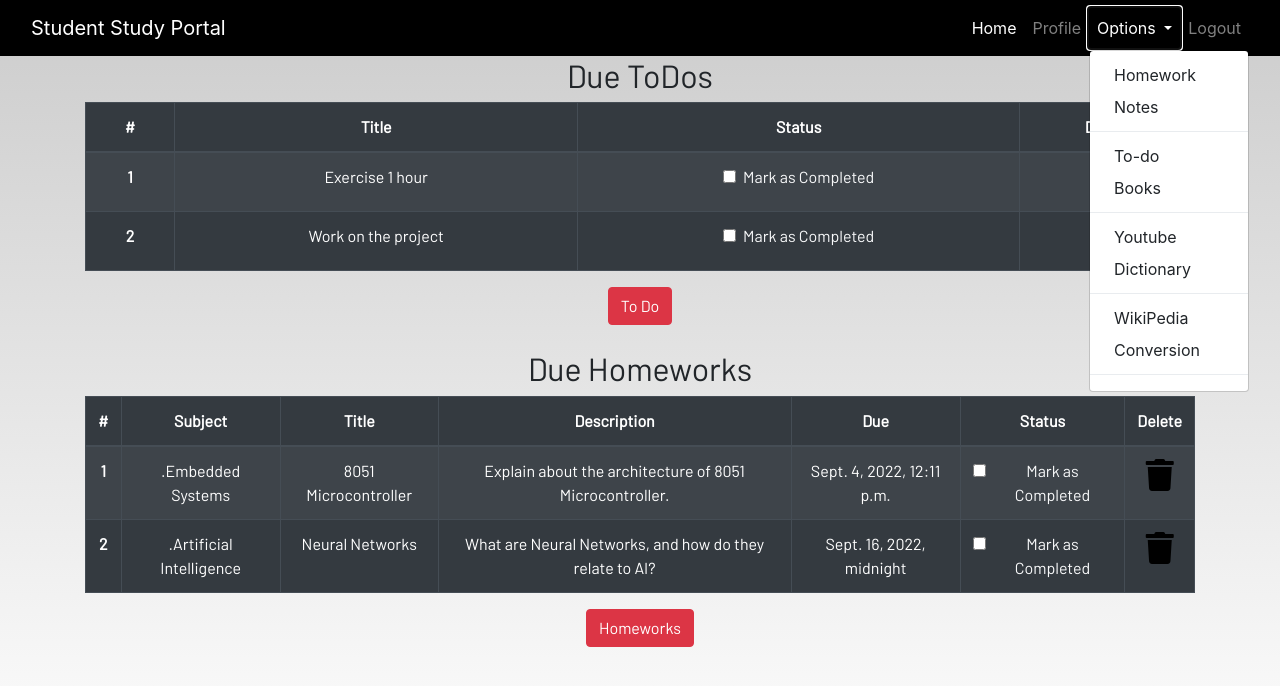
After one commit to nirojfloyd/Django-Student_Study_System, a Django app: page /profile/ in a window 1280 px wide, after a click on "Options". The commit adds this page. Shown: the top 686 px of the page. Run offline with Django 4.2, Linux system fonts and the light colour scheme; a user stored in the database is signed in; data comes from the database, SQL or seed files in the repository; both versions use the stored data as it was after the commit; some libraries are stand-ins or nearby versions; some web fonts are replaced.

Commit message:
Final commit for the project-NS

```diff
--- a/studentstudyportal/dashboard/templates/dashboard/base.html
+++ b/studentstudyportal/dashboard/templates/dashboard/base.html
@@ -20,17 +20,18 @@
   <header>
     <nav class="navbar navbar-expand-lg navbar-dark bg-dark">
       <div class="container-fluid">
-        <a class="navbar-brand" href="#">Student Study Portal</a>        <button class="navbar-toggler" type="button" data-bs-toggle="collapse" data-bs-target="#navbarSupportedContent"
+        <a class="navbar-brand" href="{% url 'home' %}">Student Study Portal</a>        <button class="navbar-toggler" type="button" data-bs-toggle="collapse" data-bs-target="#navbarSupportedContent"
           aria-controls="navbarSupportedContent" aria-expanded="false" aria-label="Toggle navigation">
           <span class="navbar-toggler-icon"></span>
         </button>
         <div class="collapse navbar-collapse justify-content-end" id="navbarSupportedContent">
           <ul class="navbar-nav mb-2 mb-lg-0">
             <li class="nav-item">
-              <a class="nav-link active" aria-current="page" href="#">Home</a>
+              <a class="nav-link active" aria-current="page" href="{% url 'home' %}">Home</a>
             </li>
+            {% if request.user.is_authenticated %}
             <li class="nav-item">
-              <a class="nav-link" href="#">Profile</a>
+              <a class="nav-link" href="{% url 'profile' %}">Profile</a>
             </li>
             <li class="nav-item dropdown">
               <a class="nav-link dropdown-toggle" href="#" id="navbarDropdown" role="button" data-toggle="dropdown"
@@ -38,31 +39,33 @@
                 Options
               </a>
               <div class="dropdown-menu" aria-labelledby="navbarDropdown">
-                <a class="dropdown-item" href="#">Homework</a>
-                <a class="dropdown-item" href="#">Notes</a>
+                <a class="dropdown-item" href="{% url 'homework' %}">Homework</a>
+                <a class="dropdown-item" href="{% url 'notes' %}">Notes</a>
                 <div class="dropdown-divider"></div>
 
-                <a class="dropdown-item" href="#">To-do</a>
-                <a class="dropdown-item" href="#">Books</a>
+                <a class="dropdown-item" href="{% url 'todo' %}">To-do</a>
+                <a class="dropdown-item" href="{% url 'books' %}">Books</a>
                 <div class="dropdown-divider"></div>
-                <a class="dropdown-item" href="#">Youtube</a>
-                <a class="dropdown-item" href="#">Dictionary</a>
+                <a class="dropdown-item" href="{% url 'youtube' %}">Youtube</a>
+                <a class="dropdown-item" href="{% url 'dictionary' %}">Dictionary</a>
                 <div class="dropdown-divider"></div>
-                <a class="dropdown-item" href="#">WikiPedia</a>
-                <a class="dropdown-item" href="#">Conversion</a>
+                <a class="dropdown-item" href="{% url 'wiki' %}">WikiPedia</a>
+                <a class="dropdown-item" href="{% url 'conversion' %}">Conversion</a>
                 <div class="dropdown-divider"></div>
               </div>
             </li>
 
             <li class="nav-item">
-              <a class="nav-link" href="logout">Logout</a>
+              <a class="nav-link" href="{% url 'logout' %}">Logout</a>
+            </li>
+            {% else %}
+            <li class="nav-item">
+              <a class="nav-link" href="{% url 'register' %}">Register</a>
             </li>
             <li class="nav-item">
-              <a class="nav-link" href="register">Register</a>
+              <a class="nav-link" href="{% url 'login' %}">Login</a>
             </li>
-            <li class="nav-item">
-              <a class="nav-link" href="login">Login</a>
-            </li>
+            {% endif %}
           </ul>
         </div>
       </div>
--- /dev/null
+++ b/studentstudyportal/dashboard/templates/dashboard/profile.html
@@ -0,0 +1,100 @@
+{% extends 'dashboard/base.html' %}
+{% load static %}
+{% load crispy_forms_tags %}
+{% block content %}
+<section class="text-center">
+
+    <div class="container">
+        {% if not todos_done %}
+        <h2>Due ToDos</h2>
+        <table class="table table-striped table-bordered table-hover table-dark">
+            <thead>
+                <tr>
+                    <th scope="col">#</th>
+                    <th scope="col">Title</th>
+                    <th scope="col">Status</th>
+                    <th scope="col">Delete</th>
+                </tr>
+            </thead>
+            <tbody>
+                {% for todo in todos %}
+                <tr>
+                    <th scope="row">{{forloop.counter}}</th>
+                    <td>{{todo.title}}</td>
+                    <td>
+                        <a href="{% url 'update_todo' todo.id %}">
+                            <div class="form-check">
+                                {% if todo.is_finished == True %}
+                                <input class="form-check-input" type="checkbox" value="" checked id=2>
+                                {% else %}
+                                <input class="form-check-input" type="checkbox" value="">
+                                {% endif %}
+                                <label class="form-check-label text-light" for="flexCheckDefault">
+                                    Mark as Completed
+                                </label>
+                            </div>
+                        </a>
+                    </td>
+
+                    <td><a href="{% url 'delete_todo' todo.id %}"><i class="fa fa-trash fa-2x"></i></a></td>
+                </tr>
+                {% endfor %}
+            </tbody>
+        </table>
+    {% else %}
+        <h3>All To dos are completed!!!!</h3>
+{% endif %}
+
+
+        <a href="{% url 'todo' %}" class="btn btn-danger">To Do</a>
+        <br><br>
+        {% if not homework_done %}
+        <h2>Due Homeworks</h2>
+        <table class="table table-striped table-bordered table-hover table-dark">
+            <thead>
+                <tr>
+                    <th scope="col">#</th>
+                    <th scope="col">Subject</th>
+                    <th scope="col">Title</th>
+                    <th scope="col">Description</th>
+                    <th scope="col">Due</th>
+                    <th scope="col">Status</th>
+                    <th scope="col">Delete</th>
+                </tr>
+            </thead>
+            <tbody>
+                {% for homework in homeworks %}
+                <tr>
+                    <th scope="row">{{forloop.counter}}</th>
+                    <td>.{{homework.subject}}</td>
+                    <td>{{homework.title}}</td>
+                    <td>{{homework.description}}</td>
+                    <td>{{homework.due}}</td>
+
+                    <td>
+                        <a href="{% url 'update_homework' homework.id %}">
+                            <div class="form-check">
+                                {% if homework.is_finished == True %}
+                                <input class="form-check-input" type="checkbox" value="" checked>
+                                {% else %}
+                                <input class="form-check-input" type="checkbox" value="">
+                                {% endif %}
+                                <label class="form-check-label text-light" for="flexCheckDefault">
+                                    Mark as Completed
+                                </label>
+                            </div>
+                        </a>
+                    </td>
+                    <td><a href="{% url 'delete_homework' homework.id %}"><i class="fa fa-trash fa-2x"></i></a></td>
+                </tr>
+                {% endfor %}
+            </tbody>
+        </table>
+        {% else %}
+        <h3>All To homeworks are completed!!!!</h3>
+        {% endif %}
+        <a href="{% url 'homework' %}" class="btn btn-danger">Homeworks</a>
+    </div>
+</section>
+
+{% endblock content %}
--- a/studentstudyportal/dashboard/urls.py
+++ b/studentstudyportal/dashboard/urls.py
@@ -13,4 +13,8 @@ urlpatterns = [
     path('todo/',views.todo,name='todo'),
     path('update_todo/<int:pk>/',views.update_todo,name='update_todo'),
     path('delete_todo/<int:pk>/',views.delete_todo,name='delete_todo'),
+    path('books/',views.books,name='books'),\
+    path('dictionary/',views.dictionary,name='dictionary'),
+    path('wiki/',views.wiki,name='wiki'),
+    path('conversion/',views.conversion,name='conversion'),
 ]
--- a/studentstudyportal/dashboard/views.py
+++ b/studentstudyportal/dashboard/views.py
@@ -1,4 +1,5 @@
 from cgitb import text
+from time import time
 from django.shortcuts import redirect, render
 from . forms import *
 from django.views import generic
@@ -10,7 +11,8 @@ from youtubesearchpython import VideosSearch
 from django.contrib import messages
 import requests
 from django.contrib.auth.decorators import login_required
-
+import wikipedia
+import dictionary
 from dashboard.forms import UserRegistrationForm
 
 
@@ -39,7 +41,7 @@ def register(request):
     }
     return render(request,"dashboard/register.html",context)
 
-@login_required
+
 def youtube(request):
     if request.method == 'POST':
         form = DashboardForm(request.POST)
@@ -74,7 +76,7 @@ def youtube(request):
     return render(request,'dashboard/youtube.html',context)
 
 
-
+@login_required
 def notes(request):
     if request.method == 'POST':
         form = NotesForm(request.POST)
@@ -199,3 +201,172 @@ def update_todo(request, pk=None):
 def delete_todo(request,pk=None):
     Todo.objects.get(id=pk).delete()
     return redirect("todo")
+
+
+
+def books(request):
+    if request.method == 'POST':
+        form = DashboardForm(request.POST)
+        text = request.POST['text']
+        url = "https://www.googleapis.com/books/v1/volumes?q="+text
+        #print(url)
+        r = requests.get(url)
+        answer = r.json()
+        result_list = []
+        for i in range(10):
+            result_dict = {
+                'title':answer['items'][i]['volumeInfo']['title'],
+                'subtitle':answer['items'][i]['volumeInfo'].get('subtitle'),
+                'description':answer['items'][i]['volumeInfo'].get('description'),
+                'count':answer['items'][i]['volumeInfo'].get('pageCount'),
+                'categories':answer['items'][i]['volumeInfo'].get('categories'),
+                'rating':answer['items'][i]['volumeInfo'].get('pageRating'),
+                'thumbnail':answer['items'][i]['volumeInfo'].get('imageLinks').get('thumbnail'),
+                'preview':answer['items'][i]['volumeInfo'].get('previewLink')
+            }
+            result_list.append(result_dict)
+            #print(result_list)
+            context = {
+                'form':form,
+                'results':result_list
+            }
+        return render(request,'dashboard/books.html',context)
+    else:
+        form = DashboardForm()
+    context = {'form':form}
+    return render(request,'dashboard/books.html',context)
+
+
+def dictionary(request):
+    if request.method == 'POST':
+        form = DashboardForm(request.POST)
+        text = request.POST['text']
+        url = "https://api.dictionaryapi.dev/api/v2/entries/en/"+text
+        r = requests.get(url)
+        answer = r.json()
+        try:
+            phonetics = answer[0]['phonetics'][0]['text']
+            audio = answer[0]['phonetics'][0]['audio']
+            definition = answer[0]['meanings'][0]['definitions'][0]['definition']
+            example = answer[0]['meanings'][0]['definitions'][0]['example']
+            synonyms = answer[0]['meanings'][0]['definitions'][0]['synonyms']
+            context = {
+                'form':form,
+                'input':text,
+                'phonetics':phonetics,
+                'audio':audio,
+                'definition':definition,
+                'example':example,
+                'synonyms':synonyms
+            }
+        except:
+            context = {
+                'form':form,
+                'input':''
+            }
+        return render(request,'dashboard/dictionary.html',context)
+    else:
+        form = DashboardForm()
+        context = {'form':form}
+    return render(request,'dashboard/dictionary.html',context)
+
+
+def wiki(request):
+    if request.method == 'POST':
+        text = request.POST['text']
+        form = DashboardForm(request.POST)
+        search = wikipedia.page(text)
+        context = {
+            'form':form,
+            'title':search.title,
+            'link':search.url,
+            'details':search.summary
+        }
+        return render(request,'dashboard/wiki.html',context)
+    else:
+        form = DashboardForm()
+        context = {
+            'form':form
+        }
+    return render(request,'dashboard/wiki.html',context)
+
+
+
+def conversion(request):
+    if request.method == 'POST':
+        form = ConversionForm(request.POST)
+        if request.POST['measurement'] == 'length':
+            measurement_form = ConversionLengthForm()
+            context = {
+                'form':form,
+                'm_form':measurement_form,
+                'input':True
+            }
+            if 'input' in request.POST:
+                first = request.POST['measure1']
+                second = request.POST['measure2']
+                input = request.POST['input']
+                answer = ''
+                if input and int(input) >= 0:
+                    if first == 'yard' and second == 'foot':
+                        answer = f'{input} yard = {int(input)*3} foot'
+                    if first == 'foot' and second == 'yard':
+                        answer = f'{input} foot = {int(input)/3} yard'
+                    context = {
+                        'form':form,
+                        'm_form':measurement_form,
+                        'input':True,
+                        'answer':answer
+                    }
+        if request.POST['measurement'] == 'mass':
+            measurement_form = ConversionMassForm()
+            context = {
+                'form':form,
+                'm_form':measurement_form,
+                'input':True
+            }
+            if 'input' in request.POST:
+                first = request.POST['measure1']
+                second = request.POST['measure2']
+                input = request.POST['input']
+                answer = ''
+                if input and int(input) >= 0:
+                    if first == 'pound' and second == 'kilogram':
+                        answer = f'{input} Pound = {int(input)*0.453592} Kilogram'
+                    if first == 'kilogram' and second == 'pound':
+                        answer = f'{input} Kilogram = {int(input)*2.20462} Pound'
+                    context = {
+                        'form':form,
+                        'm_form':measurement_form,
+                        'input':True,
+                        'answer':answer
+                    }
+
+    else:
+        form = ConversionForm()
+        context = {
+            'form':form,
+            'input':False
+        }
+    return render(request,'dashboard/conversion.html',context)
+
+
+@login_required
+def profile(request):
+    homeworks = Homework.objects.filter(is_finished=False,user=request.user)
+    todos = Todo.objects.filter(is_finished=False,user=request.user)
+    if len(homeworks) == 0:
+        homework_done = True
+    else:
+        homework_done = False
+    if len(todos) == 0:
+        todos_done = True
+    else:
+        todos_done = False
+    context = {
+        'homeworks' : homeworks,
+        'todos'     : todos,
+        'homework_done':homework_done,
+        'todos_done' : todos_done
+    }
+    return render(request,'dashboard/profile.html',context)
--- a/studentstudyportal/studentstudyportal/urls.py
+++ b/studentstudyportal/studentstudyportal/urls.py
@@ -12,10 +12,6 @@ urlpatterns = [
     path('',include('dashboard.urls')),
     path('register/',dash_views.register,name='register'),
     path('login/',auth_views.LoginView.as_view(template_name ="dashboard/login.html"),name='login'),
-    path('logout/',auth_views.LogoutView.as_view(template_name ="dashboard/logout.html"),name='logout')
-
-
-
-
-
+    path('logout/',auth_views.LogoutView.as_view(template_name ="dashboard/logout.html"),name='logout'),
+    path('profile/',dash_views.profile,name='profile'),
 ]
```
Also changed, not shown: studentstudyportal/dashboard/forms.py (+38 -6 lines), studentstudyportal/dashboard/templates/dashboard/books.html (added, +56 -0 lines), studentstudyportal/dashboard/templates/dashboard/conversion.html (added, +45 -0 lines), studentstudyportal/dashboard/templates/dashboard/dictionary.html (added, +40 -0 lines), studentstudyportal/dashboard/templates/dashboard/home.html (+4 -4 lines), studentstudyportal/dashboard/templates/dashboard/wiki.html (added, +34 -0 lines), studentstudyportal/db.sqlite3.
